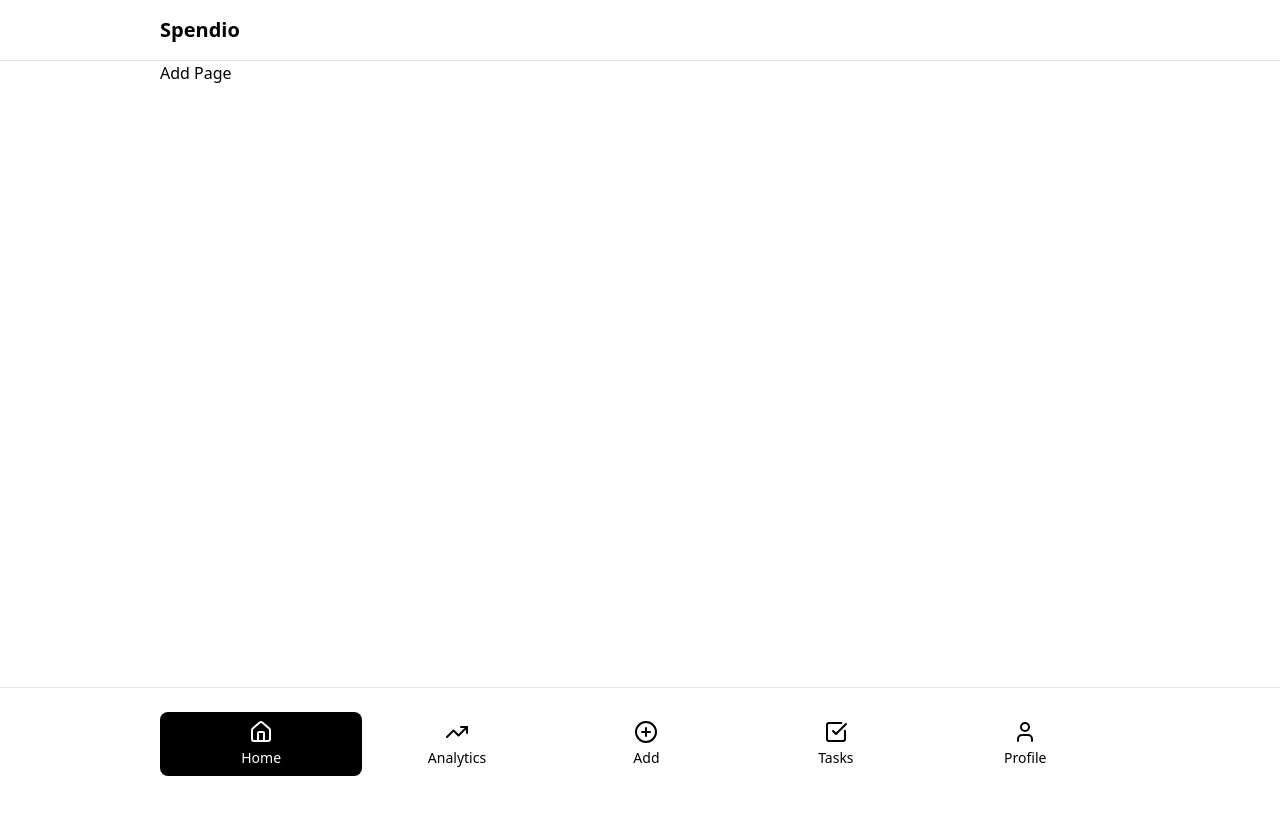
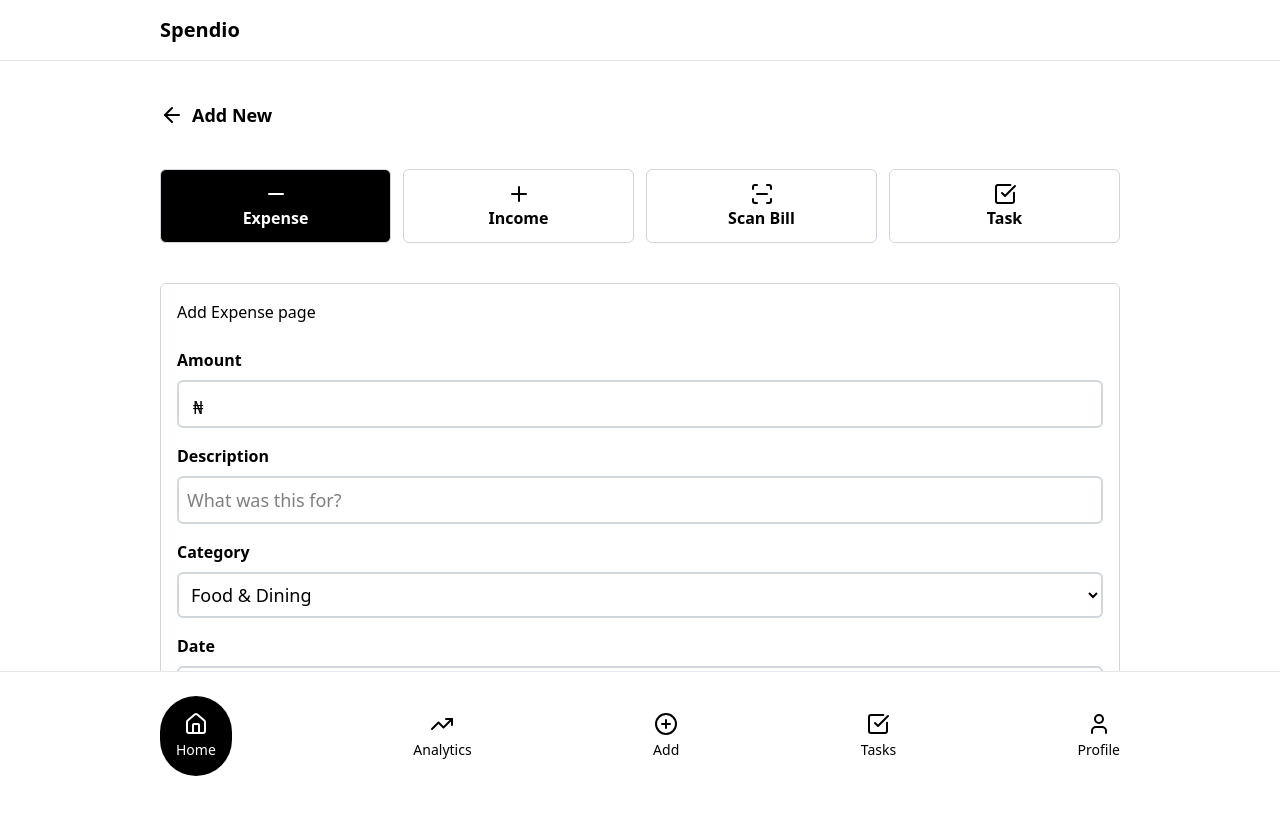
Before and after one commit to Nnamdi-Uzoigwe/Spendio-App, a Next.js app: page /add in a window 1280 px wide. Shown: the top 814 px of the page. Built offline with nearby package versions, Linux system fonts and the light colour scheme.

Commit message:
completed addExpense and addIncome tabs/pages

```diff
--- a/app/add/page.tsx
+++ b/app/add/page.tsx
@@ -1,5 +1,54 @@
+"use client"
+
+import AddExpense from "@/components/add/AddExpense";
+import AddIncome from "@/components/add/AddIncome";
+import AddTask from "@/components/add/AddTask";
+import ScanBill from "@/components/add/ScanBill";
+import { ArrowLeft, Minus, Plus, ScanLine, SquareCheckBig } from "lucide-react";
+import Link from "next/link";
+import { useState } from "react";
+
 export default function Add() {
+    const [activeTab, setActiveTab] = useState("Expense")
     return (
-        <div className="px-6 lg:px-40">Add Page</div>
+        <div className="px-6 py-10 mb-30 lg:px-40">
+            <header className="flex items-center gap-2">
+                <Link href="/">
+                    <ArrowLeft />
+                </Link>
+                <h4 className="font-semibold text-lg">Add New</h4>
+            </header>
+
+            {/* Tabs */}
+            <div className="mt-10 grid grid-cols-1 lg:grid-cols-4 gap-3">
+                {/* Expense */}
+                <div onClick={() => setActiveTab("Expense")} className={`${activeTab === "Expense" ? "bg-black text-white" : "bg-transparent text-black" } border border-gray-300 hover:bg-gray-200 cursor-pointer rounded-md flex flex-col items-center p-3 w-full`}>
+                    <Minus className={`${activeTab === "Expense" ? "text-white" : "text-black"}`} />
+                    <span className={`${activeTab === "Expense" ? "text-white" : "text-black"} font-semibold`}>Expense</span>
+                </div>
+                {/* Income */}
+                <div onClick={() => setActiveTab("Income")} className={`${activeTab === "Income" ? "bg-black text-white" : "bg-transparent text-black" } border border-gray-300 hover:bg-gray-200 cursor-pointer rounded-md flex flex-col items-center p-3 w-full`}>
+                    <Plus className={`${activeTab === "Income" ? "text-white" : "text-black"}`} />
+                    <span className={`${activeTab === "Income" ? "text-white" : "text-black"} font-semibold`}>Income</span>
+                </div>
+                {/* Scan Bill */}
+                <div onClick={() => setActiveTab("Scan")} className={`${activeTab === "Scan" ? "bg-black text-white" : "bg-transparent text-black" } border border-gray-300 hover:bg-gray-200 cursor-pointer rounded-md flex flex-col items-center p-3 w-full`}>
+                    <ScanLine className={`${activeTab === "Scan" ? "text-white" : "text-black"}`} />
+                    <span className={`${activeTab === "Scan" ? "text-white" : "text-black"} font-semibold`}>Scan Bill</span>
+                </div>
+                {/* Task */}
+                <div onClick={() => setActiveTab("Task")} className={`${activeTab === "Task" ? "bg-black text-white" : "bg-transparent text-black"} border border-gray-300 hover:bg-gray-200 cursor-pointer rounded-md flex flex-col items-center p-3 w-full`}>
+                    <SquareCheckBig className={`${activeTab === "Task" ? "text-white" : "text-black"}`} />
+                    <span className={`${activeTab === "Task" ? "text-white" : "text-black"} font-semibold`}>Task</span>
+                </div>
+            </div>
+
+            <section className="mt-10">
+                {activeTab === "Expense" && <AddExpense />}
+                {activeTab === "Income" && <AddIncome />}
+                {activeTab === "Scan" && <ScanBill />}
+                {activeTab === "Task" && <AddTask />}
+            </section>
+        </div>
     )
 }
--- a/components/BottomNavbar.tsx
+++ b/components/BottomNavbar.tsx
@@ -10,27 +10,27 @@ export default function BottomNavbar() {
     return (
         <div className="fixed z-30 bg-white bottom-0 text-sm text-gray-600 py-6 px-6 lg:px-40 border-t border-gray-200 w-full flex justify-between items-center">
             {/* Home */}
-            <Link href="/" onClick={() => setActiveLink("/")} className={`${activeLink === "/" ? "bg-black text-white p-2  rounded-lg" : "bg-transparent text-black"} w-full flex flex-col gap-1 items-center`}>
+            <Link href="/" onClick={() => setActiveLink("/")} className={`${activeLink === "/" ? "bg-black text-white p-4  rounded-full" : "bg-transparent text-black"} w-fit flex flex-col gap-1 items-center`}>
                 <House />
                 <span>Home</span>
             </Link>
             {/* Analytics */}
-            <Link href="/analytics" onClick={() => setActiveLink("/analytics")} className={`${activeLink === "/analytics" ? "bg-black text-white p-2  rounded-lg" : "bg-transparent text-black"} flex w-full flex-col gap-1 items-center`}>
+            <Link href="/analytics" onClick={() => setActiveLink("/analytics")} className={`${activeLink === "/analytics" ? "bg-black text-white p-4  rounded-full" : "bg-transparent text-black"} flex w-fit flex-col gap-1 items-center`}>
                 <TrendingUp />
                 <span>Analytics</span>
             </Link>
             {/* Add */}
-            <Link href="/add" onClick={() => setActiveLink("/add")} className={`${activeLink === "/add" ? "bg-black text-white p-2  rounded-lg" : "bg-transparent text-black"} flex w-full flex-col gap-1 items-center`}>
+            <Link href="/add" onClick={() => setActiveLink("/add")} className={`${activeLink === "/add" ? "bg-black text-white p-4  rounded-full" : "bg-transparent text-black"} flex w-fit flex-col gap-1 items-center`}>
                 <CirclePlus />
                 <span>Add</span>
             </Link>
             {/* Tasks */}
-            <Link href="/tasks" onClick={() => setActiveLink("/tasks")} className={`${activeLink === "/tasks" ? "bg-black text-white p-2  rounded-lg" : "bg-transparent text-black"} flex w-full flex-col gap-1 items-center`}>
+            <Link href="/tasks" onClick={() => setActiveLink("/tasks")} className={`${activeLink === "/tasks" ? "bg-black text-white p-4  rounded-full" : "bg-transparent text-black"} flex w-fit flex-col gap-1 items-center`}>
                 <SquareCheckBig />
                 <span>Tasks</span>
             </Link>
             {/* Profile */}
-            <Link href="/profile" onClick={()=> setActiveLink("/profile")} className={`${activeLink === "/profile" ? "bg-black text-white p-2  rounded-lg" : "bg-transparent text-black"} flex w-full flex-col gap-1 items-center`}>
+            <Link href="/profile" onClick={()=> setActiveLink("/profile")} className={`${activeLink === "/profile" ? "bg-black text-white p-4  rounded-full" : "bg-transparent text-black"} flex w-fit flex-col gap-1 items-center`}>
                 <User />
                 <span>Profile</span>
             </Link>
--- /dev/null
+++ b/components/add/AddExpense.tsx
@@ -0,0 +1,52 @@
+export default function AddExpense() {
+    return (
+        <div className="border border-gray-300 rounded-md p-4">
+            Add Expense page
+
+            {/* form */}
+            <form className="mt-6 flex flex-col gap-4">
+                {/* Amount */}
+                <div className="relative">
+                    <p className="font-semibold mb-2">Amount</p>
+                    <input
+                        type="text"
+                        className="pl-10 border-2 border-gray-300 w-full p-2 text-lg rounded-md"
+                    />
+                    <span className="absolute top-[45px] text-lg left-4">₦</span>
+                </div>
+
+                {/* Description */}
+                <div>
+                    <p className="font-semibold mb-2">Description</p>
+                    <input
+                        type="text"
+                        className="border-2 border-gray-300 w-full p-2 text-lg rounded-md"
+                        placeholder="What was this for?"
+                    />
+                </div>
+
+                {/* Category */}
+                <div>
+                    <p className="font-semibold mb-2">Category</p>
+                   <select className="border-2 border-gray-300 w-full p-2 text-lg rounded-md">
+                    <option value="">Food & Dining</option>
+                    <option value="">Transportation</option>
+                    <option value="">Shopping</option>
+                    <option value="">Entertainment</option>
+                    <option value="">Bills</option>
+                    <option value="">Healthcare</option>
+                    <option value="">Other</option>
+                   </select>
+                </div>
+
+                {/* Date */}
+                <div>
+                    <p className="font-semibold mb-2">Date</p>
+                    <input type="date" className="border-2 border-gray-300 w-full p-2 text-lg rounded-md" />
+                </div>
+
+                <button className="mt-2 rounded-md cursor-pointer p-2 w-full bg-black text-white">Add Expense</button>
+            </form>
+        </div>
+    )
+}
--- /dev/null
+++ b/components/add/AddIncome.tsx
@@ -0,0 +1,52 @@
+export default function AddIncome() {
+    return (
+        <div className="border border-gray-300 p-4 rounded-md">
+            Add Income page
+
+             {/* form */}
+            <form className="mt-6 flex flex-col gap-4">
+                {/* Amount */}
+                <div className="relative">
+                    <p className="font-semibold mb-2">Amount</p>
+                    <input
+                        type="text"
+                        className="pl-10 border-2 border-gray-300 w-full p-2 text-lg rounded-md"
+                    />
+                    <span className="absolute top-[45px] text-lg left-4">₦</span>
+                </div>
+
+                {/* Description */}
+                <div>
+                    <p className="font-semibold mb-2">Description</p>
+                    <input
+                        type="text"
+                        className="border-2 border-gray-300 w-full p-2 text-lg rounded-md"
+                        placeholder="What was this for?"
+                    />
+                </div>
+
+                {/* Category */}
+                <div>
+                    <p className="font-semibold mb-2">Category</p>
+                   <select className="border-2 border-gray-300 w-full p-2 text-lg rounded-md">
+                    <option value="">Food & Dining</option>
+                    <option value="">Transportation</option>
+                    <option value="">Shopping</option>
+                    <option value="">Entertainment</option>
+                    <option value="">Bills</option>
+                    <option value="">Healthcare</option>
+                    <option value="">Other</option>
+                   </select>
+                </div>
+
+                {/* Date */}
+                <div>
+                    <p className="font-semibold mb-2">Date</p>
+                    <input type="date" className="border-2 border-gray-300 w-full p-2 text-lg rounded-md" />
+                </div>
+
+                <button className="mt-2 rounded-md cursor-pointer p-2 w-full bg-black text-white">Add Income</button>
+            </form>
+        </div>
+    )
+}
--- /dev/null
+++ b/components/add/AddTask.tsx
@@ -0,0 +1,5 @@
+export default function AddTask() {
+    return (
+        <div className="border border-gray-300 p-4 rounded-md">Add Task page</div>
+    )
+}
--- /dev/null
+++ b/components/add/ScanBill.tsx
@@ -0,0 +1,5 @@
+export default function ScanBill() {
+    return (
+        <div  className="border border-gray-300 p-4 rounded-md">Scan Bill page</div>
+    )
+}
```
